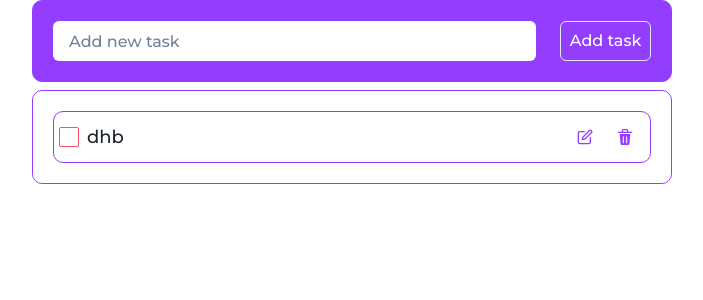
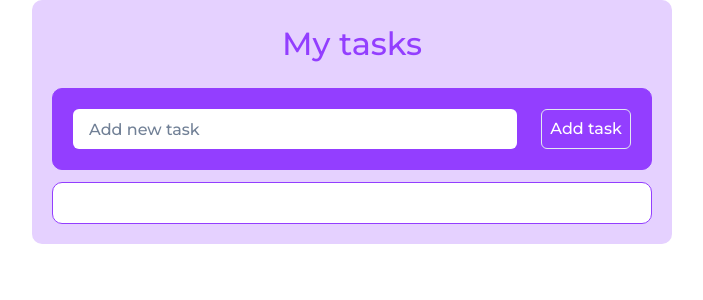
Before and after one commit to LizavetaLeiko/Todo, a React (Create React App) app: page / in a window 1280 px wide. Shown: the top 300 px of the page, without its empty margins (288-991 px from the left). Built offline with nearby package versions, Linux system fonts and the light colour scheme; a web font is replaced by a local one.

Commit message:
added content container

```diff
--- a/src/App.tsx
+++ b/src/App.tsx
@@ -1,20 +1,15 @@
 import { Flex } from "@chakra-ui/react";
-import TodoList from "./components/todoList/TodoList";
-import CreateTodoForm from "./components/createTodoForm/CreateTodoForm";
 import theme from "./theme";
+import ContentContainer from "./components/contentContainer/ContentContainer";
 
 function App() {
   return (
     <div className="App">
       <Flex
         justify={"center"}
-        align={"center"}
-        direction={"column"}
-        gap={2}
         fontFamily={theme.fonts.body}
       >
-        <CreateTodoForm/>
-        <TodoList/>
+        <ContentContainer/>
       </Flex>
     </div>
   );
--- /dev/null
+++ b/src/components/contentContainer/ContentContainer.tsx
@@ -0,0 +1,24 @@
+import { Flex, Text } from "@chakra-ui/react";
+import theme from "../../theme";
+import CreateTodoForm from "../createTodoForm/CreateTodoForm";
+import TodoList from "../todoList/TodoList";
+
+const ContentContainer = () => {
+  return (
+    <Flex
+      flexDirection={'column'}
+      width={"50%"}
+      padding={"20px"}
+      justify={'center'}
+      bg={theme.colors.lightPurple}
+      borderRadius={"10px"}
+      gap={3}
+    >
+      <Text marginBottom={2} textAlign={'center'} color={theme.colors.purple} fontSize={32}>My tasks</Text>
+      <CreateTodoForm />
+      <TodoList />
+    </Flex>
+  );
+};
+
+export default ContentContainer;
--- a/src/components/createTodoForm/CreateTodoForm.tsx
+++ b/src/components/createTodoForm/CreateTodoForm.tsx
@@ -30,7 +30,7 @@ const CreateTodoForm = () =>{
 
   return(
     <Flex
-      width={'50%'}
+      width={'100%'}
       padding={"20px"}
       border={`1px solid ${theme.colors.purple}`}
       bg={theme.colors.purple}
--- a/src/components/todoList/TodoList.tsx
+++ b/src/components/todoList/TodoList.tsx
@@ -13,10 +13,11 @@ const TodoList = () => {
       justify={"center"}
       align={"center"}
       direction={"column"}
-      width={"50%"}
+      width={"100%"}
       padding={"20px"}
       border={`1px solid ${theme.colors.purple}`}
       borderRadius={"10px"}
+      bg={theme.colors.white}
       gap={2}
     >
       {todos.map((item: IToDo) => {
--- a/src/store/redusers/todoSlice.ts
+++ b/src/store/redusers/todoSlice.ts
@@ -4,7 +4,7 @@ import {
 } from "@reduxjs/toolkit";
 import { IToDo } from "../../interfaces/ITodo";
 
-const initialState: IToDo[] = [{todo: 'dhb', id: 'shb'}];
+const initialState: IToDo[] = [];
 
 const todoSlice = createSlice({
   name: "todo",
--- a/src/theme/index.ts
+++ b/src/theme/index.ts
@@ -7,7 +7,7 @@ const theme = extendTheme({
   },
   colors: {
     purple: '#933EFF',
-    lightPurple: '#C699FF',
+    lightPurple: '#E5D1FF',
     red: '#FA4B75',
     green: '#55EB7F',
     white: '#ffffff',
```
